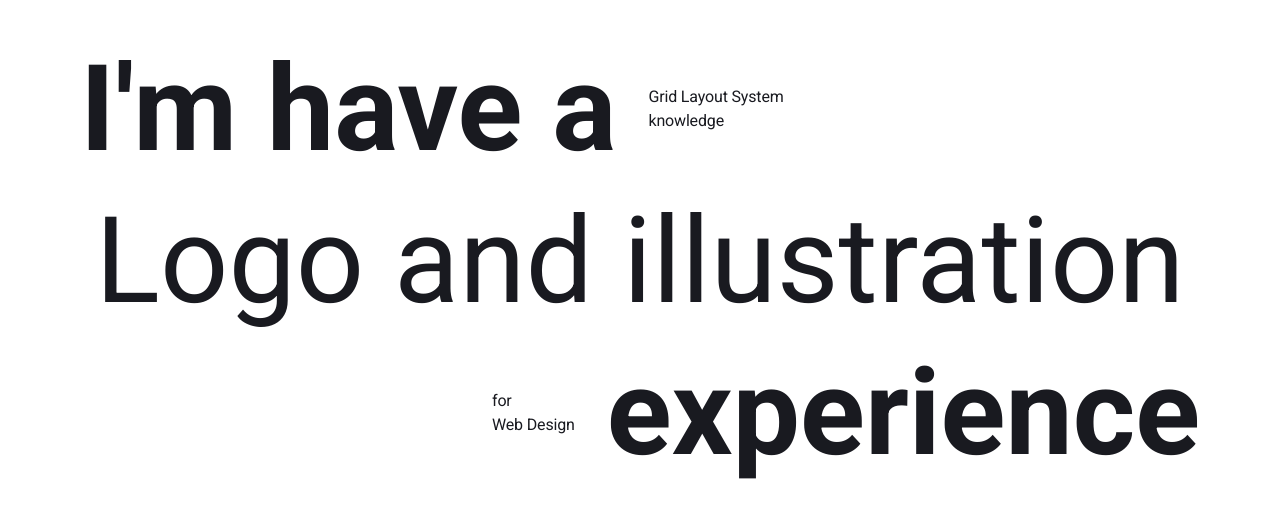
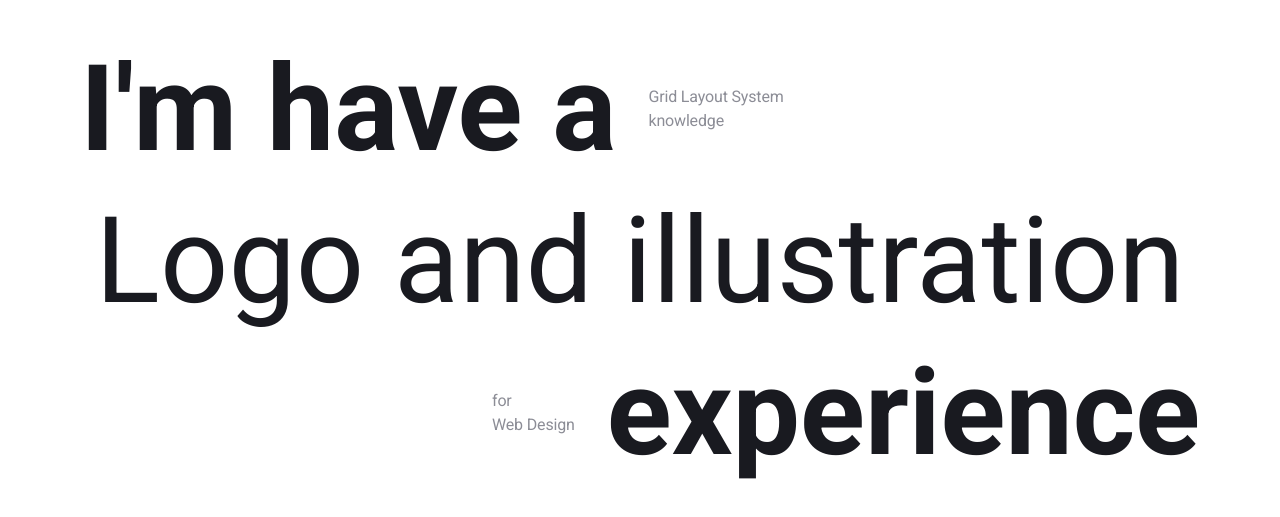
Before and after one commit to sonseong10/self-portfolio, a React (Create React App) app: page / in a window 1280 px wide. Shown: the part 1925-2442 px from the top of the page. Built offline with nearby package versions, Linux system fonts and the light colour scheme; no server answers; the database is empty.

Commit message:
💄 Fix style in tone down color of second text

```diff
--- a/src/components/promotion/promotion.jsx
+++ b/src/components/promotion/promotion.jsx
@@ -105,7 +105,7 @@ const decoration = css`
 
 const side = css`
   ${typography.small}
-  color: ${palette.gray[100]};
+  color: ${palette.gray[300]};
 
   ${media.tablet} {
     ${typography.base}
```
